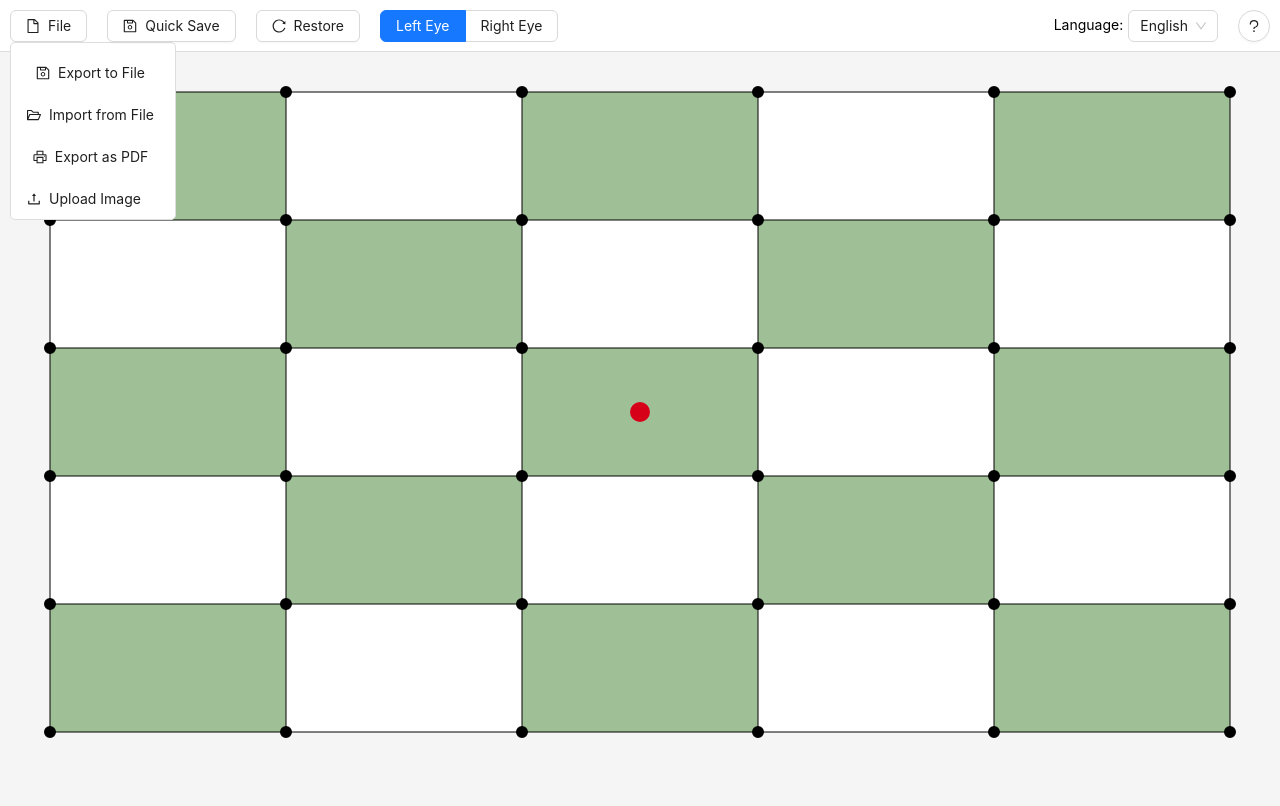
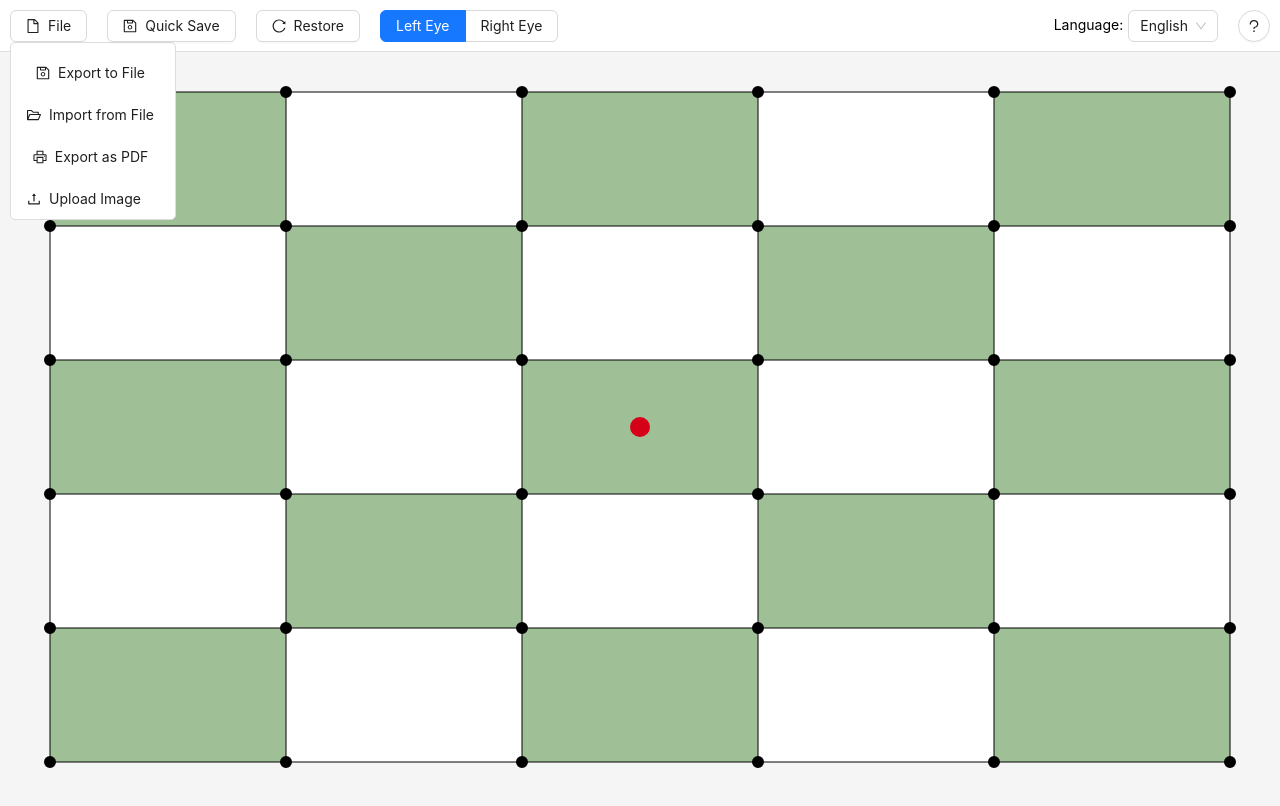
Before and after one commit to ZangerlA/AmslerGrid, a React (Create React App) app: page / in a window 1280 px wide. Shown: the top 806 px of the page. Built offline with nearby package versions, Linux system fonts and the light colour scheme.

Commit message:
fix bug in canvas size

```diff
--- a/src/components/AmslerGrid.tsx
+++ b/src/components/AmslerGrid.tsx
@@ -25,7 +25,7 @@ const AmslerGrid: FC = () => {
 	const [configurationFile, setConfigurationFile ] = useState<File>()
 	const changeActiveMesh = () => setIsLeftEyeMesh(b => !b)
 	const [activeMesh] = isLeftEyeMesh ? [leftEyeMesh, setLeftEyeMesh] : [rightEyeMesh, setRightEyeMesh]
-	const [canvasSize, setCanvasSize] = useState<Dimension>({width: windowDimension[0].width, height: windowDimension[0].height - 30})
+	const [canvasSize, setCanvasSize] = useState<Dimension>({width: windowDimension[0].width, height: windowDimension[0].height})
 
 	useEffect(() => {
 		if (!canvas) return
```
